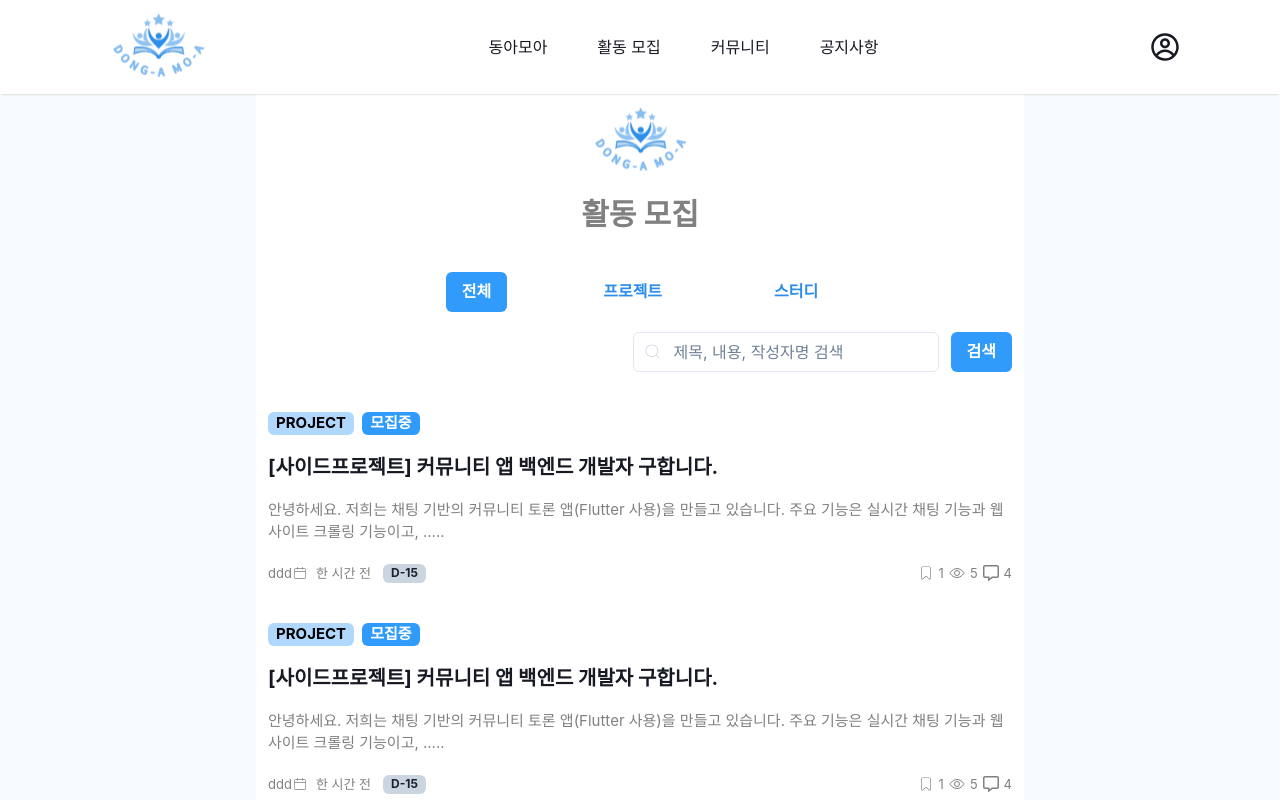
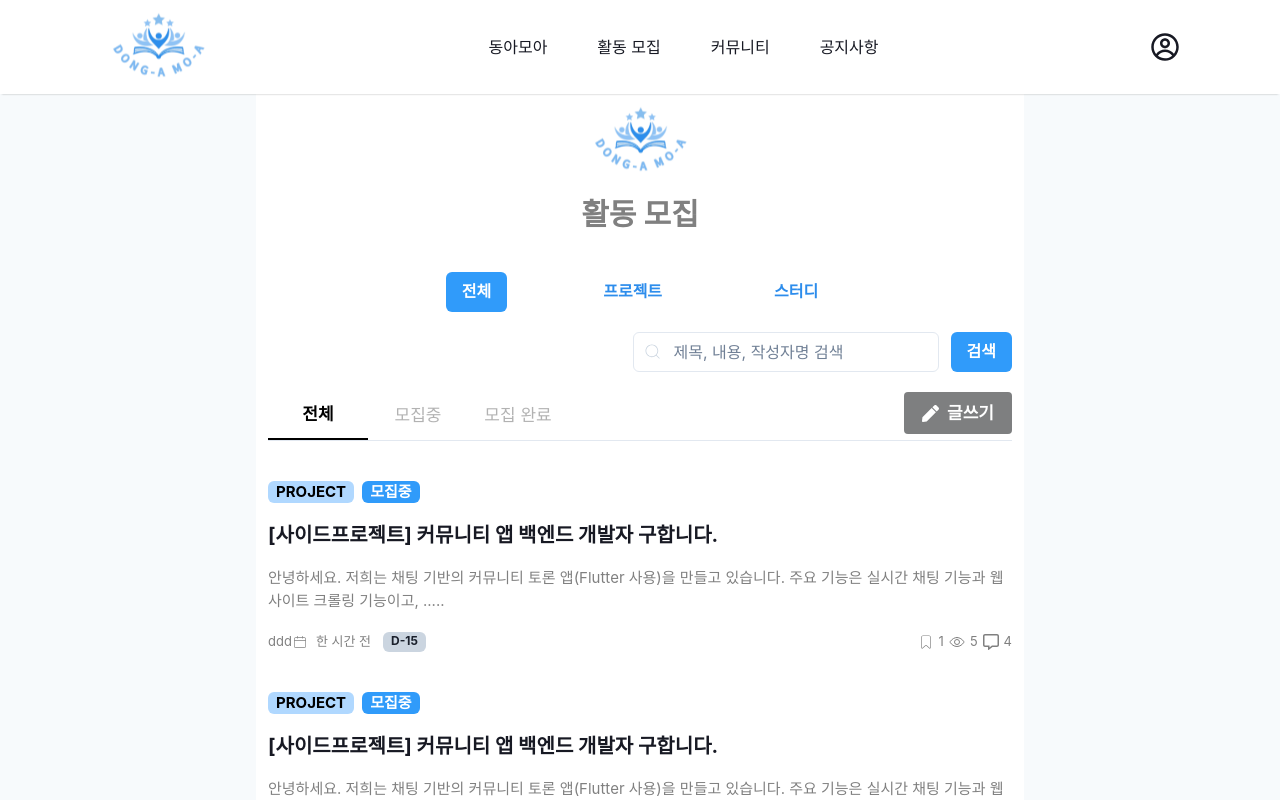
Before and after one commit to donga-it-club/damoa-fe, a React (Vite) app: page /recruit in a window 1280 px wide. Shown: the top 800 px of the page. Built offline with nearby package versions, Linux system fonts and the light colour scheme.

Commit message:
- WriteButton.tsx : 글쓰기 버튼 컴포넌트     - ChangeUnderline.style / ChangeUnderline.tsx : 전체 / 모집중 / 모집완료 버튼 컴포넌트 / 스타일 지정     - [recruit] page에 요소 추가

```diff
--- /dev/null
+++ b/src/components/ChangeUnderline.tsx
@@ -0,0 +1,27 @@
+import { useState } from 'react';
+import { Flex } from '@chakra-ui/react';
+import { PageButtonAll, PageButtonIng, PageButtonDone } from '@/styles/layouts/ChangeUnderline.style';
+
+const ChangeCategory = () => {
+  const [currentTab, setCurrentTab] = useState('전체');
+
+  const handleClick = (event: React.MouseEvent<HTMLButtonElement>) => {
+    setCurrentTab(event.currentTarget.value);
+  };
+
+  return (
+    <Flex>
+      <PageButtonAll title={currentTab} value="전체" onClick={handleClick}>
+        전체
+      </PageButtonAll>
+      <PageButtonIng title={currentTab} value="모집중" onClick={handleClick}>
+        모집중
+      </PageButtonIng>
+      <PageButtonDone title={currentTab} value="모집 완료" onClick={handleClick}>
+        모집 완료
+      </PageButtonDone>
+    </Flex>
+  );
+};
+
+export default ChangeCategory;
--- /dev/null
+++ b/src/components/WriteButton.tsx
@@ -0,0 +1,21 @@
+import { FaPen } from 'react-icons/fa';
+import { Button, Icon } from '@chakra-ui/react';
+
+export const WriteButton = () => {
+  return (
+    <Button
+      leftIcon={<Icon as={FaPen} />}
+      color="white"
+      width="108px"
+      height="42px"
+      borderRadius="4px"
+      fontSize="17px"
+      variant="solid"
+      bg="#7E7F80"
+    >
+      글쓰기
+    </Button>
+  );
+};
+
+export default WriteButton;
--- a/src/pages/recruit/page.tsx
+++ b/src/pages/recruit/page.tsx
@@ -1,6 +1,8 @@
 import { useState } from 'react';
-import { Button, HStack } from '@chakra-ui/react';
+import { Button, Flex, HStack, Spacer } from '@chakra-ui/react';
 import Title from '@/components/Title';
+import WriteButton from '@/components/WriteButton';
+import ChangeCategory from '@/components/changeUnderline';
 import ContentsList from '@/components/recruit/ContentsList';
 import SearchContents from '@/components/recruit/SearchContents';
 
@@ -22,6 +24,11 @@ const RecruitPage = () => {
         </Button>
       </HStack>
       <SearchContents />
+      <Flex mt={5} borderBottom="1px" borderColor="gray.200">
+        <ChangeCategory />
+        <Spacer />
+        <WriteButton />
+      </Flex>
       <ContentsList />
     </>
   );
--- /dev/null
+++ b/src/styles/layouts/ChangeUnderline.style.ts
@@ -0,0 +1,49 @@
+import styled from 'styled-components';
+
+export const PageButtonAll = styled.button`
+  display: inline-block;
+  width: 100px;
+  padding: 10px;
+  border: none;
+  background: 'white';
+
+  text-align: center;
+  font-size: 17px;
+
+  cursor: pointer;
+  font-weight: ${props => (props.title === '전체' ? 700 : '')};
+  color: ${props => (props.title === '전체' ? 'black' : 'rgba(0, 0, 0, 0.3)')};
+  border-bottom: ${props => (props.title === '전체' ? '2px solid black' : '')};
+`;
+
+export const PageButtonIng = styled.button`
+  display: inline-block;
+  width: 100px;
+  padding: 10px;
+  border: none;
+  background: 'white';
+
+  text-align: center;
+  font-size: 17px;
+
+  cursor: pointer;
+  font-weight: ${props => (props.title === '모집중' ? 700 : '')};
+  color: ${props => (props.title === '모집중' ? 'black' : 'rgba(0, 0, 0, 0.3)')};
+  border-bottom: ${props => (props.title === '모집중' ? '2px solid black' : '')};
+`;
+
+export const PageButtonDone = styled.button`
+  display: inline-block;
+  width: 100px;
+  padding: 10px;
+  border: none;
+  background: 'white';
+
+  text-align: center;
+  font-size: 17px;
+
+  cursor: pointer;
+  font-weight: ${props => (props.title === '모집 완료' ? 700 : '')};
+  color: ${props => (props.title === '모집 완료' ? 'black' : 'rgba(0, 0, 0, 0.3)')};
+  border-bottom: ${props => (props.title === '모집 완료' ? '2px solid black' : '')};
+`;
```
Also changed, not shown: 1 other file (tests, documents, lock files or other folders).
